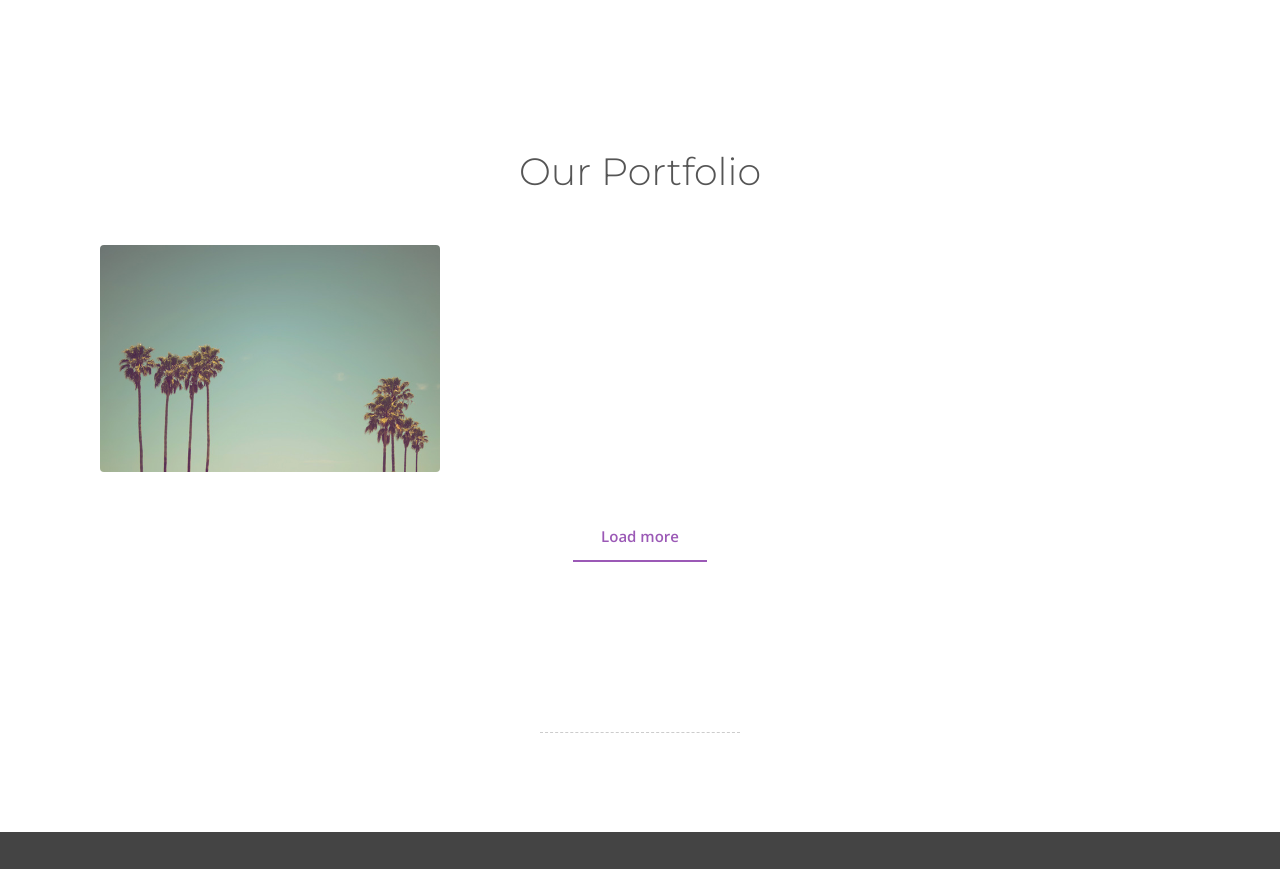
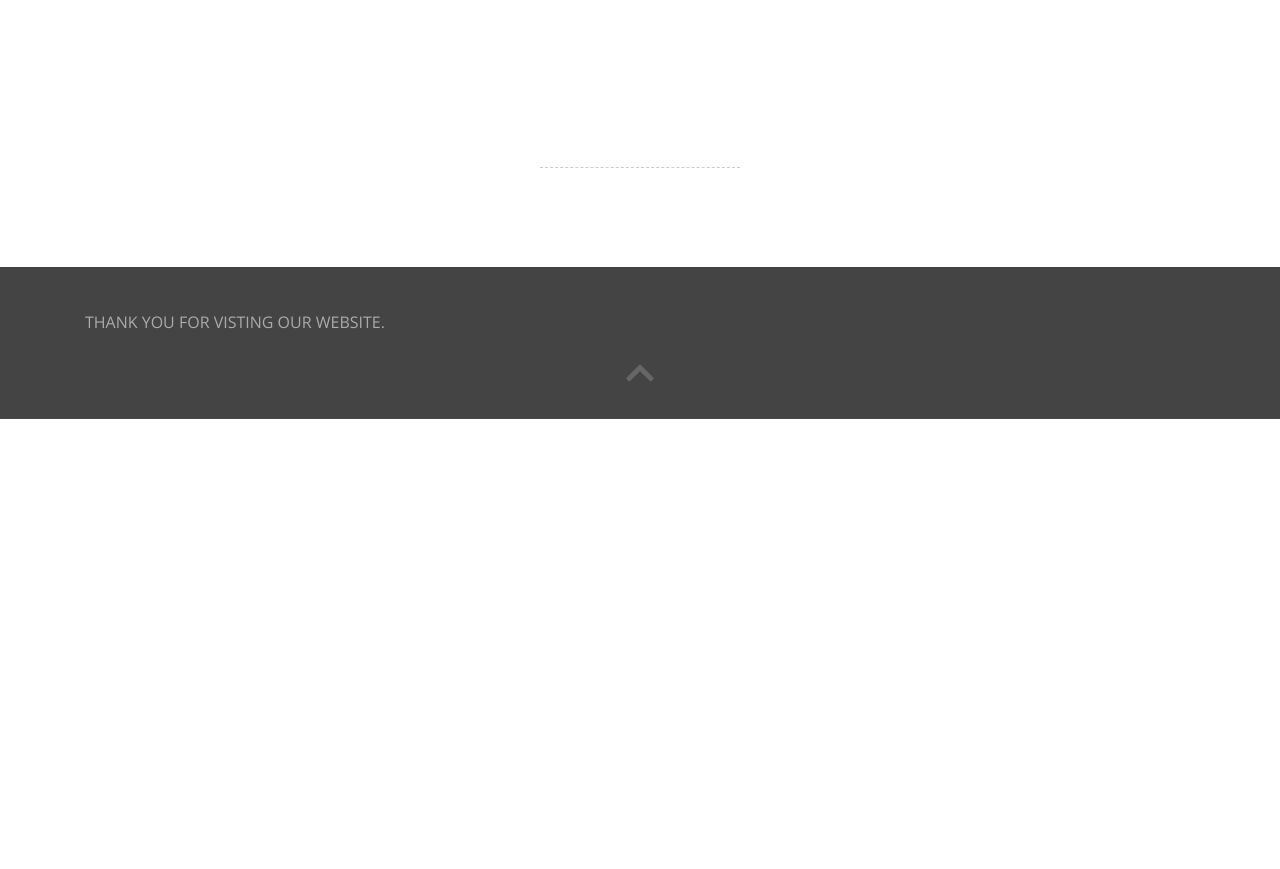
Before and after one commit to Ruchitha99/billlsnap, a plain HTML site: page index.html in a window 1280 px wide. Shown: the part 2086-2955 px from the top of the page. After the commit the page ends 2505 px from the top, so only its background shows below. Drawn offline with nearby package versions, Linux system fonts and the light colour scheme; files whose address does not match are found by name.

Commit message:
all files

```diff
--- a/index.html
+++ b/index.html
@@ -123,27 +123,6 @@
         </div>
 
 
-        <div class="portfolio-container section-container">
-	        <div class="container">
-	            <div class="row">
-	                <div class="col portfolio section-description wow fadeIn">
-	                    <h2>Our Portfolio</h2>
-	                </div>
-	            </div>
-
-                    <div class="col-md-4 portfolio-box wow fadeInUp">
-	                	<div class="portfolio-box-image">
-	                		<img src="assets/img/portfolio/3.jpg" alt="" data-at2x="assets/img/portfolio/3.jpg">
-	                	</div>
-                    </div>
-	            </div>
-	            <div class="row">
-	            	<div class="col section-bottom-button wow fadeInUp">
-                        <a class="btn btn-primary btn-link-3" href="#">Load more</a>
-	            	</div>
-	            </div>
-	        </div>
-        </div>
 
 
         <div class="blog-container section-container">
```
